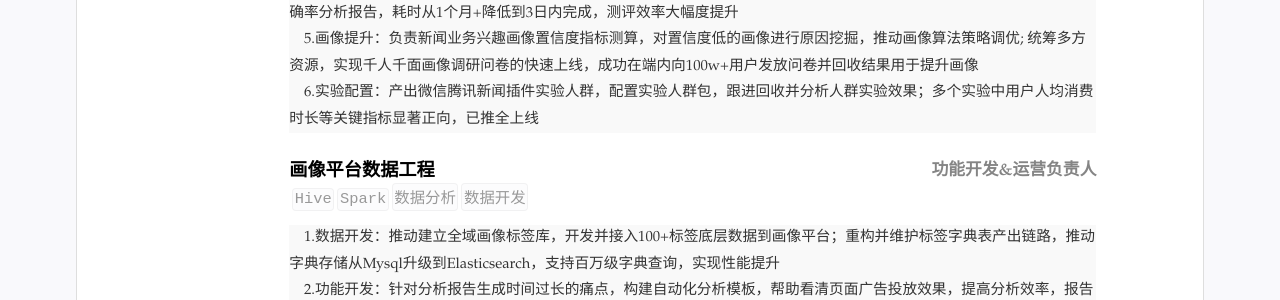
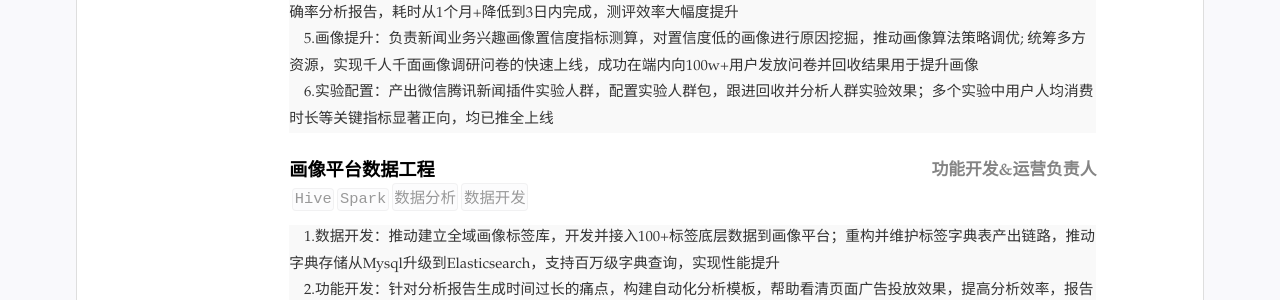
Before and after one commit to kyod-bu/cv, a Jekyll site: the page built from index.html, in a window 1280 px wide. Shown: the part 1208-1508 px from the top of the page. Built offline with Jekyll 4.4.1, drawn with Linux system fonts in a browser that asks for light colours.

Commit message:
Update resume.yml

```diff
--- a/_data/resume.yml
+++ b/_data/resume.yml
@@ -113,7 +113,7 @@ main: #简历主要内容，
             3.指标监控：配置新闻业务各场景用户的画像覆盖度监控，覆盖新闻主端app、微信新闻插件、手q新闻插件等产品形态，包括100+标签；利用ClickHouse计算画像覆盖度，降低配置难度，实现高效运算 <br>  &nbsp &nbsp
             4.画像评测：在准确率评估项目中，创新性搭建可复用的自动化画像测评流程，实现问卷自动生成与回收结果，产出画像准确率分析报告，耗时从1个月+降低到3日内完成，测评效率大幅度提升  <br>  &nbsp &nbsp
             5.画像提升：负责新闻业务兴趣画像置信度指标测算，对置信度低的画像进行原因挖掘，推动画像算法策略调优; 统筹多方资源，实现千人千面画像调研问卷的快速上线，成功在端内向100w+用户发放问卷并回收结果用于提升画像  <br>  &nbsp &nbsp
-            6.实验配置：产出微信腾讯新闻插件实验人群，配置实验人群包，跟进回收并分析人群实验效果；多个实验中用户人均消费时长等关键指标显著正向，已推全上线
+            6.实验配置：产出微信腾讯新闻插件实验人群，配置实验人群包，跟进回收并分析人群实验效果；多个实验中用户人均消费时长等关键指标显著正向，均已推全上线
     sub: 开发者&数据分析
 
   - title: 画像平台数据工程
```
